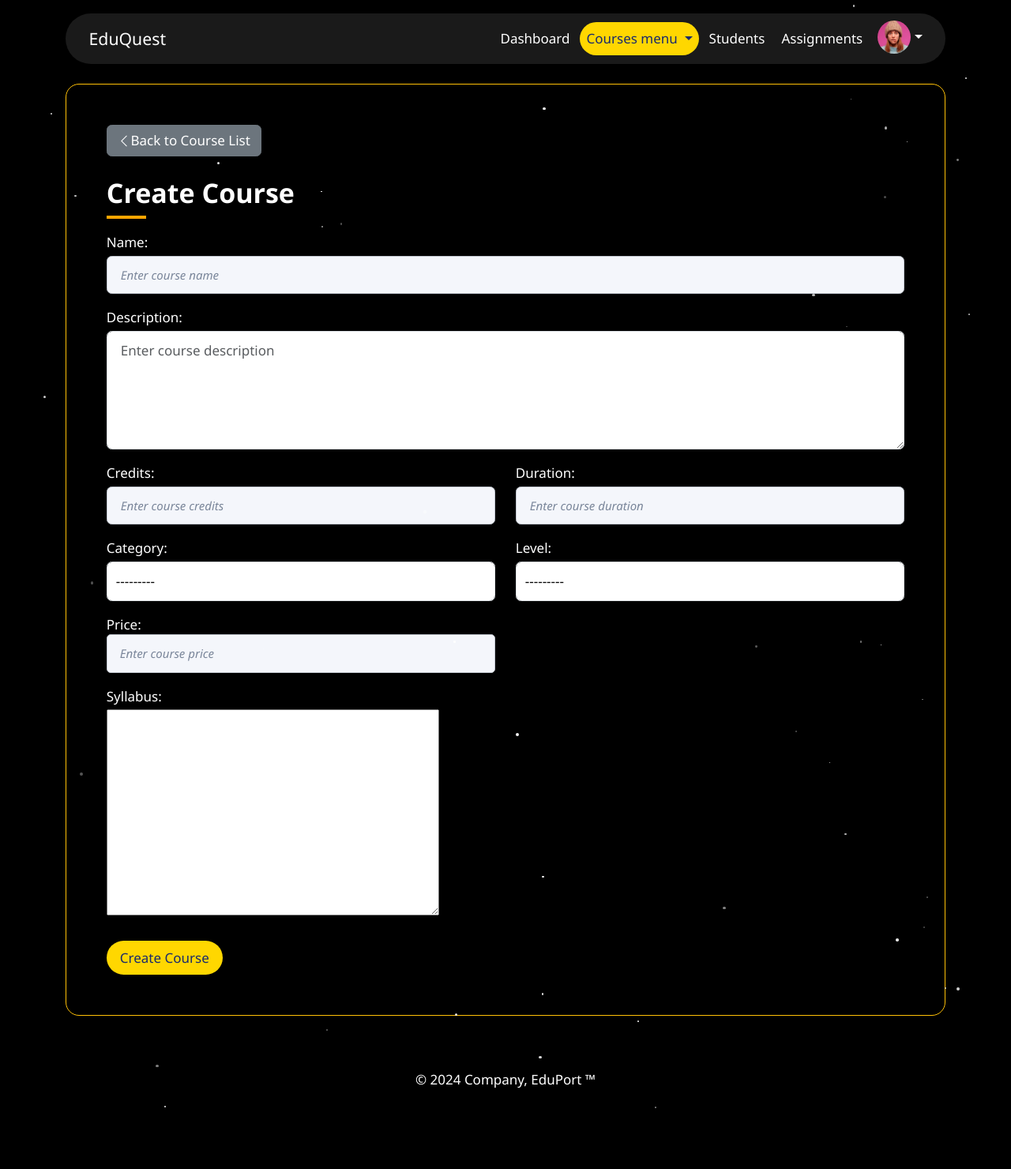
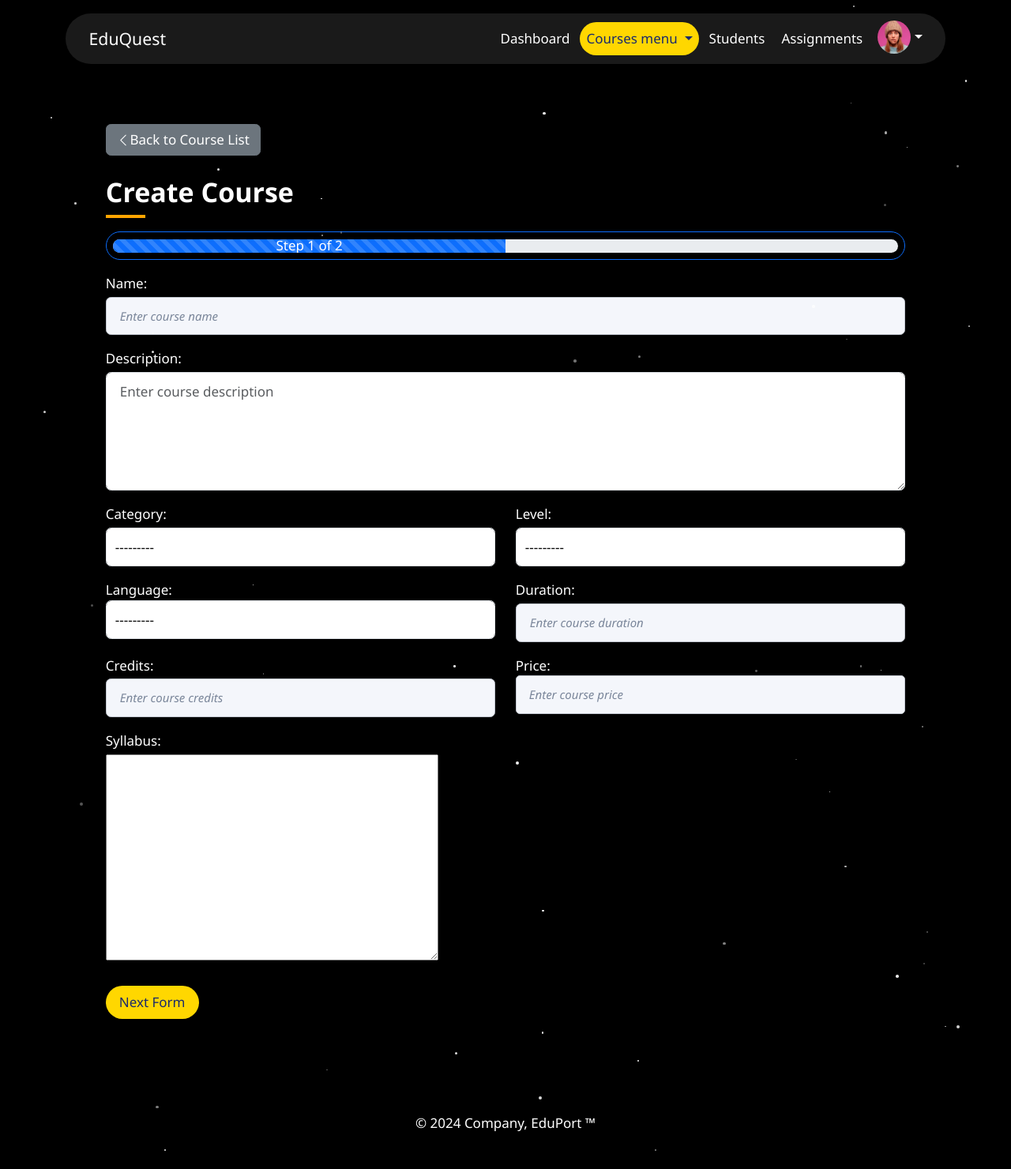
Before and after one commit to danielnnam/Eduquest, a Django app: page /instructors/courses/create/ in a window 1280 px wide. Shown: the whole page at 79% size. Before the commit the page ends 1403 px from the top, so only its background shows below. Run offline with Django 5.2, Linux system fonts and the light colour scheme; the visitor is signed in with stand-in values (Sample User, id 1); some libraries are stand-ins or nearby versions.

Commit message:
Modifyed the file and also add the course media form

```diff
--- a/templates/mentors/course_form.html
+++ b/templates/mentors/course_form.html
@@ -5,14 +5,27 @@
 {% block content %}
 {{ form.media }}
 
-<div class="container p-lg-5 p-3 rounded-4 border-warning border profile-form">
+<div class="container p-lg-5 p-3 rounded-4 profile-form">
     <a href="{% url 'instructor_course_list' %}">
         <button class="btn btn-secondary bi bi-chevron-left">Back to Course List</button>
     </a>
 
     <h2 class="h2-login mt-4">{% if form.instance.pk %}Update Course{% else %}Create Course{% endif %}</h2>
-    <form method="post" class="mt-3">
+
+    <!-- Progress bar -->
+    <div class="border border-1 p-2 mb-3 rounded-5 border-primary mt-3">
+        <div class="progress rounded-5">
+            <div class="progress-bar progress-bar-striped progress-bar-animated" id="progressBar" role="progressbar" style="width: 50%;" aria-valuenow="50" aria-valuemin="0" aria-valuemax="100">Step 1 of 2</div>
+        </div>
+    </div>
+    {% if form.errors %}
+    <div class="errors">
+        {{ form.errors }}
+    </div>
+    {% endif %}
+    <form method="post" enctype="multipart/form-data" id="courseForm" class="mt-3">
         {% csrf_token %}
+        <div id="step1">
             <div>
                 <label for="name">Name:</label>
                 <p class="mt-1">{{ form.name }}</p>
@@ -23,15 +36,6 @@
             </div>
             <div class="row">
                 <div class="col-lg-6 col-12">
-                <label for="credits">Credits:</label>
-                <p class="mt-1">{{ form.credits }}</p>
-            </div>
-            <div class="col-lg-6 col-12">
-                <label for="duration">Duration:</label>
-                <p class="mt-1">{{ form.duration }}</p>
-            </div>
-
-            <div class="col-lg-6 col-12">
                     <label for="category">Category:</label>
                     <p class="mt-1">{{ form.category }}</p>
                 </div>
@@ -40,6 +44,19 @@
                     <p class="mt-1">{{ form.level }}</p>
                 </div>
 
+                <div class="col-lg-6 col-12">
+                    <label for="language">Language:</label>
+                    <p>{{ form.language }}</p>
+                </div>
+                <div class="col-lg-6 col-12">
+                    <label for="duration">Duration:</label>
+                    <p class="mt-1">{{ form.duration }}</p>
+                </div>
+
+                <div class="col-lg-6 col-12">
+                    <label for="credits">Credits:</label>
+                    <p class="mt-1">{{ form.credits }}</p>
+                </div>
                 <div class="col-lg-6 col-12">
                     <label for="price">Price:</label>
                     <p>{{ form.price }}</p>
@@ -53,7 +70,44 @@
                 </div>
             </div>
 
+            <!-- Navigation button -->
+            <button type="button" class="btn btn-cosmic nextBtn mt-4">Next Form</button>
+        </div>
+
+        <!-- Course Media -->
+        <div id="step2" style="display: none;">
+            <div>
+                <h3 class="border-bottom p-3 px-0">Course Media</h3>
+
+                <div class="p-lg-5 pt-5 pb-5 px-3 rounded-2 mt-3 shadow" style="border-style: dashed; border: 1.3px dashed;">
+
+                    <div class="text-center">
+                        <p>Upload course image here, or Browse</p>
+                        <div class="mx-auto" style="max-width: 100%; max-width: 34%; max-width: 100%; width: 100%;">
+                            {{ form.image }}
+                        </div>
+                        <p class="mt-3 fs-6">
+                            Note: Only JPG, JPEG, and PNG. Our suggested dimensions are 600px * 450px. Larger images will be cropped to 4:3 to fit our thumbnails/previews.
+                        </p>
+                    </div>
+                </div>
+
+                <div class="mt-4">
+                    <h3>Upload video</h3>
+                    <div class="mt-2">
+                        {{ form.video }}
+                    </div>
+                </div>
+
+                <!-- Navigation buttons -->
+                <div class="mt-4">
+                    <button type="button" class="btn btn-secondary prevBtn mt-4">Previous</button>
                     <button type="submit" class="btn btn-cosmic mt-4">{% if form.instance.pk %}Update Course{% else %}Create Course{% endif %}</button>
+                </div>
+            </div>
+        </div>
+
+        <!-- <button type="submit" class="btn btn-cosmic mt-4">{% if form.instance.pk %}Update Course{% else %}Create Course{% endif %}</button> -->
     </form>
 </div>
 
```
Lines whose indentation alone changed are shown as unchanged.
